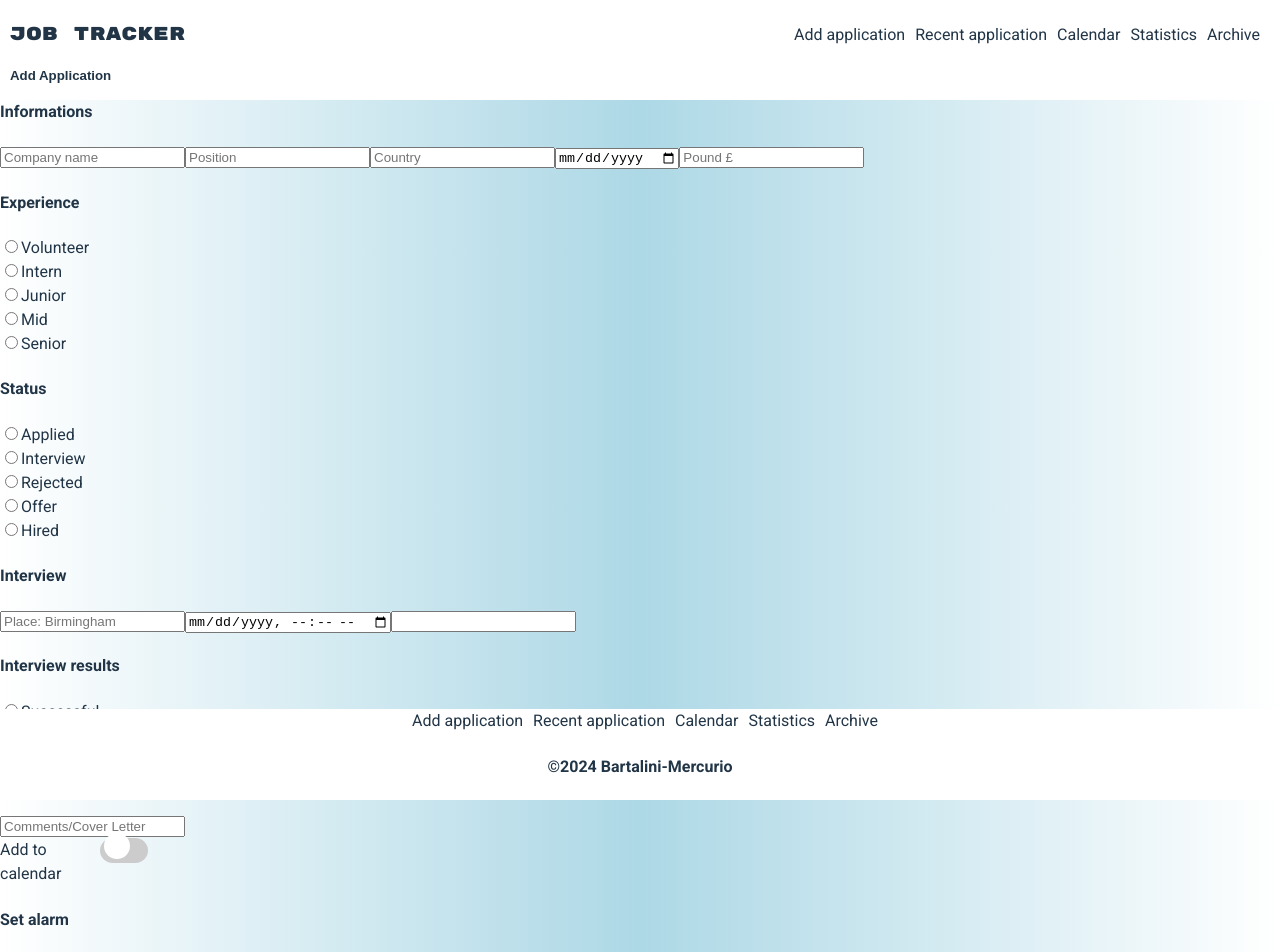
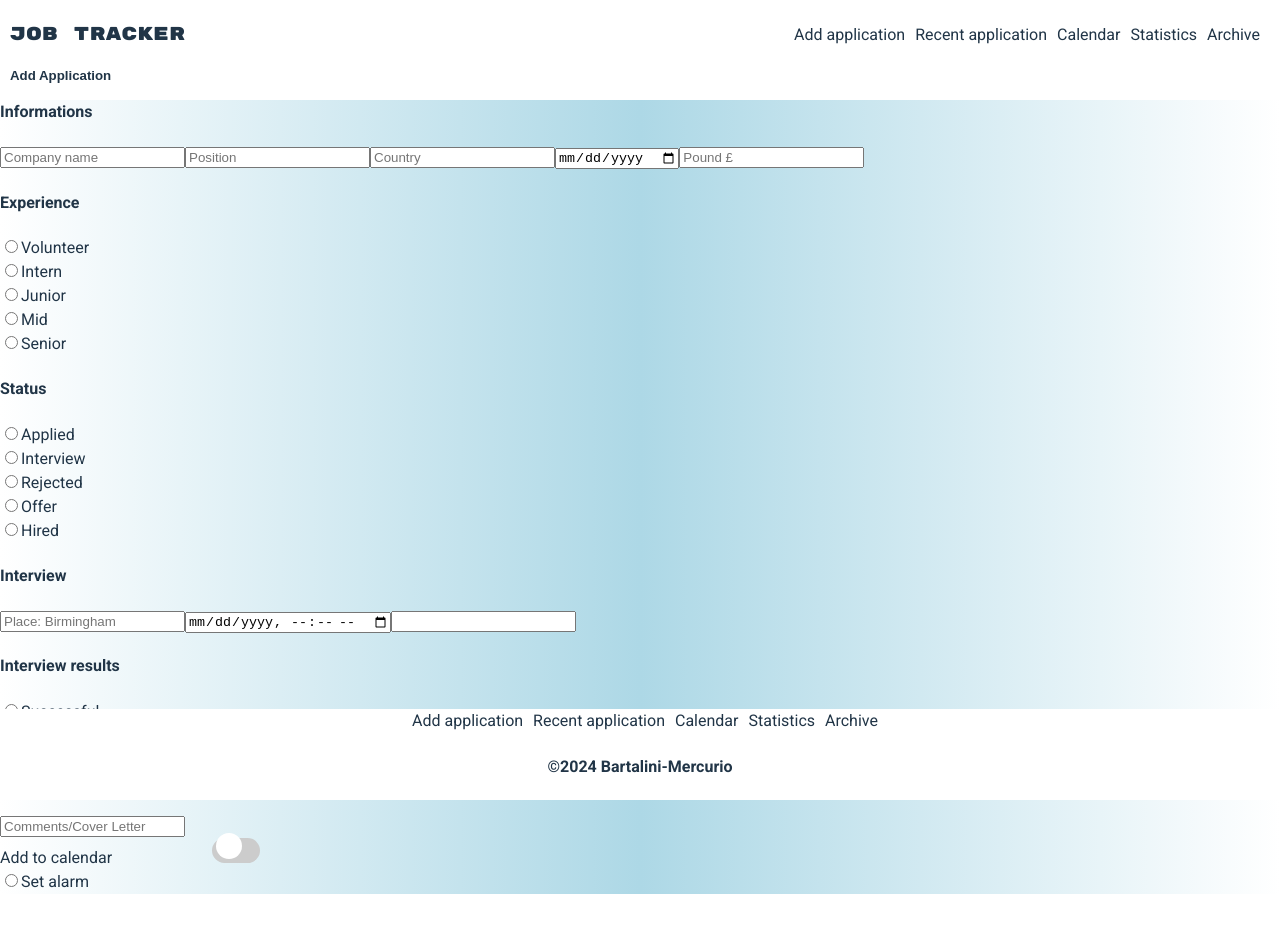
Before and after one commit to StefaniaMerc/Job-Tracker, a React (Vite) app: page /AddApplication in a window 1280 px wide. Shown: the top 952 px of the page. After the commit the page ends 894 px from the top, so only its background shows below. Built offline with nearby package versions, Linux system fonts and the light colour scheme.

Commit message:
Add files via upload

```diff
--- a/src/components/Form.jsx
+++ b/src/components/Form.jsx
@@ -67,21 +67,22 @@ export default function Form(){
             <div className="card">
             <h4 className="card-title">Comments/Cover Letter</h4>
             <div className="sub-card">
-            <input className="card-input" type="text" placeholder="Comments/Cover Letter"></input>
+            <input className="card-input" type="textarea" placeholder="Comments/Cover Letter"></input>
             </div>
             </div>
             <div className="card">
             <div className="sub-card">
-            <label className="switch">Add to calendar
-                <input type="checkbox" />
-                <span className="slider round"></span>
-            </label>
+                <label className="label-input">Add to calendar</label>
+                <label className="switch">
+                <   input className="switch-input" type="checkbox" />
+                    <span className="slider round"></span>
+                </label>
             </div>
             </div>
             <div className="card">
-            <h4 className="card-title">Set alarm</h4>
             <div className="sub-card">
-                    <input className="card-input" type="radio" id="alarm"></input>
+                    <input className="radio-input" type="radio" id="alarm"></input>
+                    <label className="label-input">Set alarm</label>
                     </div>
             </div>
         </form>
```
